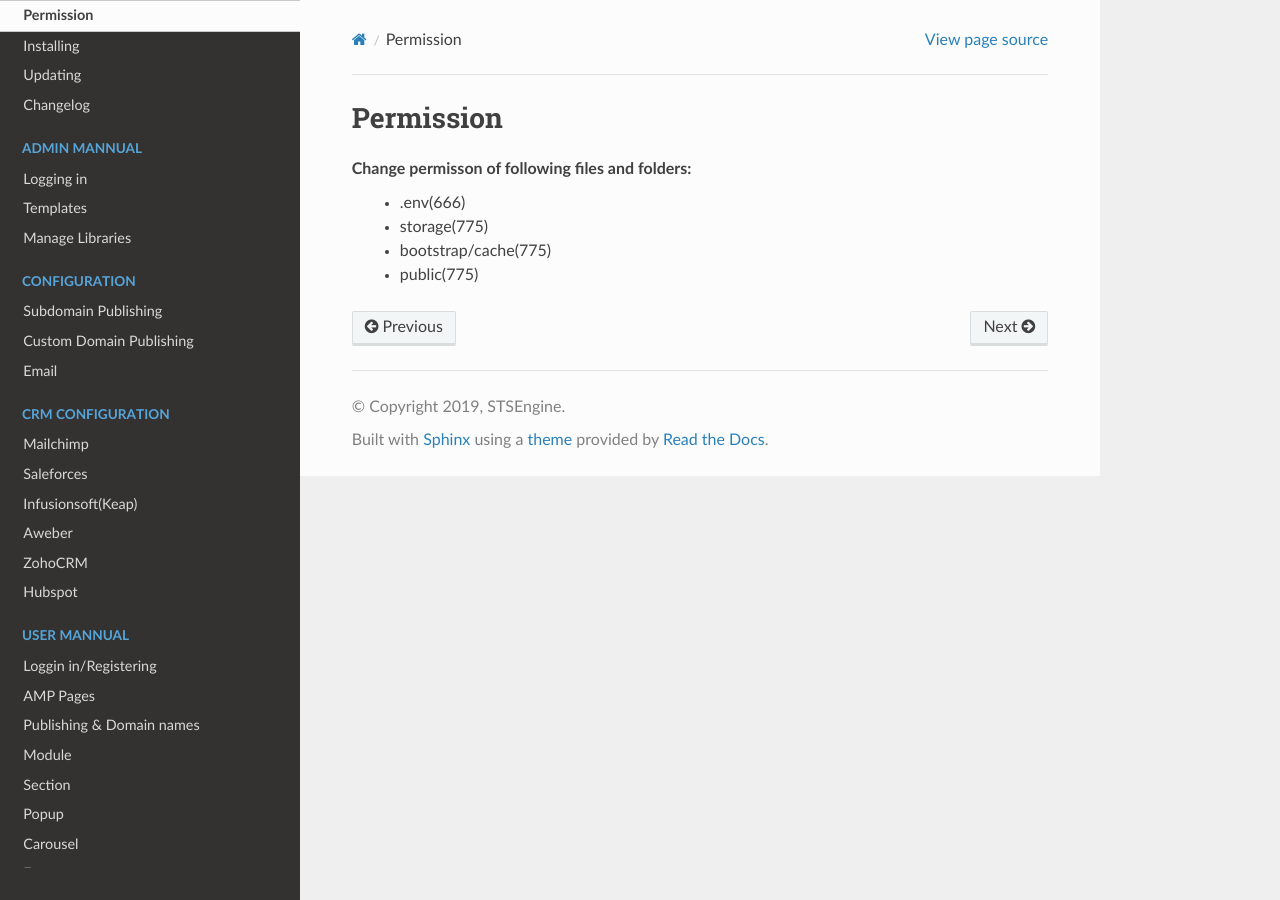
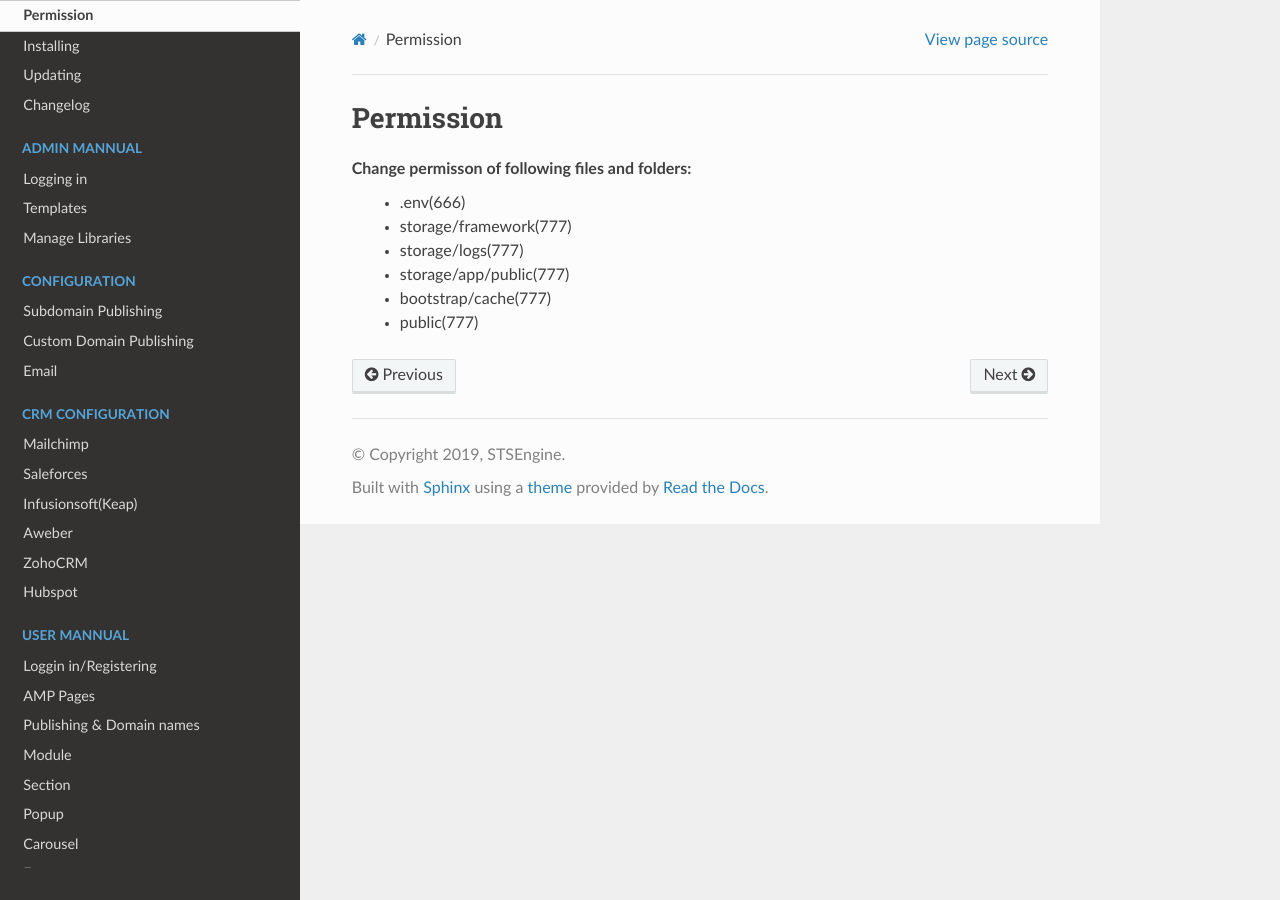
Before and after one commit to logozadocs/-ampbuilder-docs-en, a Sphinx documentation site: the page built from source/_install/file_permission.rst, in a window 1280 px wide. Built offline with Sphinx 7.4.7 and the Read the Docs theme 2.0.0, drawn with Linux system fonts in a browser that asks for light colours.

Commit message:
no message

```diff
--- a/source/_install/file_permission.rst
+++ b/source/_install/file_permission.rst
@@ -3,6 +3,8 @@ Permission
 
 Change permisson of following files and folders:
  - .env(666)
- - storage(775)
- - bootstrap/cache(775)
- - public(775)
+ - storage/framework(777)
+ - storage/logs(777)
+ - storage/app/public(777)
+ - bootstrap/cache(777)
+ - public(777)
```
